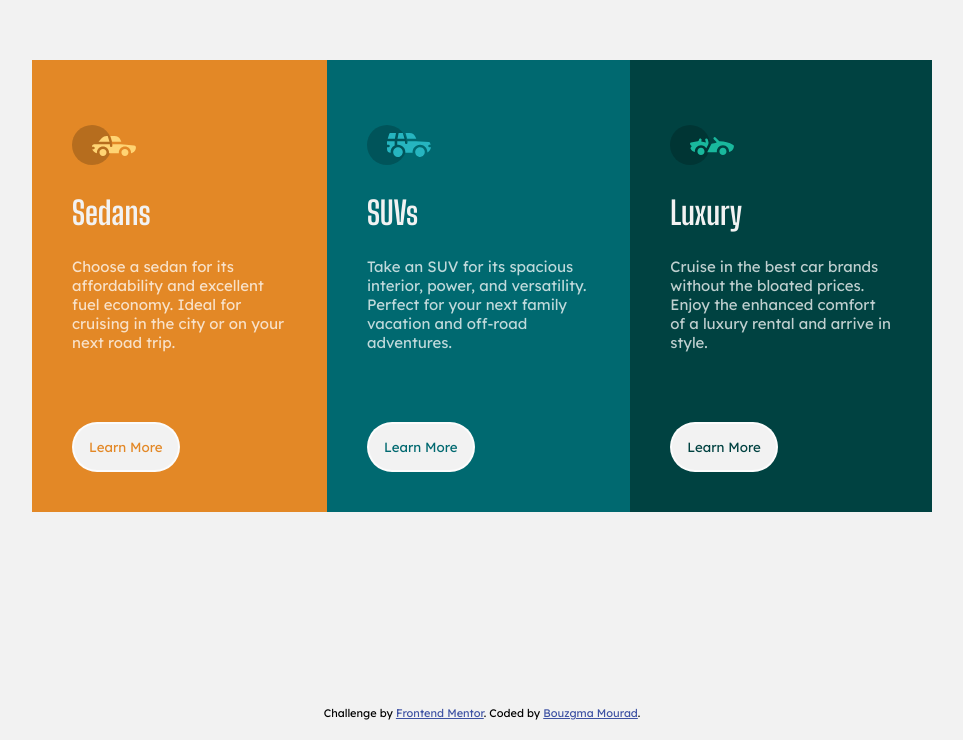
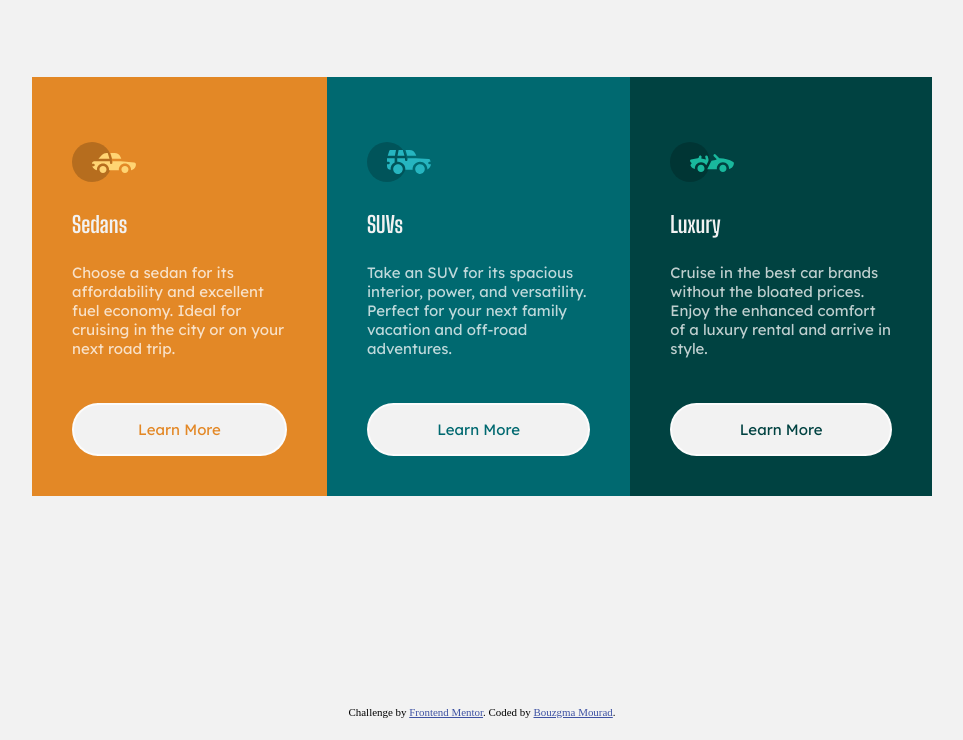
Before and after one commit to MouradBouzgma/3-column-preview-card-component-main, a plain HTML site: page index.html in a window 1280 px wide. Shown: the part 129-869 px from the top of the page, without its empty margins (158-1121 px from the left). Drawn offline with Linux system fonts and the light colour scheme.

Commit message:
I applied the Melvin Aguilar Notes

```diff
--- a/css/style.css
+++ b/css/style.css
@@ -1,3 +1,7 @@
+html {
+  font-size: 15px;
+}
+
 * {
   margin: 0;
   padding: 0;
@@ -14,8 +18,6 @@
 }
 
 body {
-  font-family: 'Big Shoulders Display', cursive;
-  font-family: 'Lexend Deca', sans-serif;
   background-color: var(--Very-light-gray-background-headings-buttons);
 }
 
@@ -61,7 +63,7 @@ main .card .card-info:last-of-type {
   background-color: var(--very-dark-cyan);
 }
 
-main .card .card-info h1 {
+main .card .card-info h2 {
   margin-bottom: var(--main-margin);
   color: var(--Very-light-gray-background-headings-buttons);
   font-family: 'Big Shoulders Display', cursive;
@@ -69,7 +71,7 @@ main .card .card-info h1 {
 
 main .card .card-info p {
   margin-bottom: var(--main-margin);
-  font-size: 15px;
+  font-size: 1rem;
   font-family: 'Lexend Deca', sans-serif;
   color: var(--Transparent-white-paragraphs);
 }
@@ -78,7 +80,8 @@ main .card .card-info img {
   margin: var(--main-margin) 0px;
 }
 
-main .card .card-info button {
+main .card .card-info a {
+  display: block;
   margin-top: calc(20px + var(--main-margin));
   background-color: var(--Very-light-gray-background-headings-buttons);
   padding: 15px;
@@ -89,34 +92,45 @@ main .card .card-info button {
   -moz-border-radius: 30px;
   -ms-border-radius: 30px;
   -o-border-radius: 30px;
+  text-decoration: none;
+  text-align: center;
 }
 
-
-
-main .card .card-info button[b-color="very-Dark-cyan"] {
+main .card .card-info a[b-color="very-Dark-cyan"] {
   color: var(--very-dark-cyan);
 }
 
-main .card .card-info button[b-color="Dark-cyan"] {
+main .card .card-info a[b-color="Dark-cyan"] {
   color: var(--Dark-cyan);
 }
 
-main .card .card-info button[b-color="Bright-orange"] {
+main .card .card-info a[b-color="Bright-orange"] {
   color: var(--Bright-orange);
 }
 
-main .card .card-info button[b-color="very-Dark-cyan"]:hover {
+main .card .card-info a[b-color="very-Dark-cyan"]:hover {
   background-color: var(--very-dark-cyan);
 }
 
-main .card .card-info button[b-color="Dark-cyan"]:hover {
+main .card .card-info a[b-color="Dark-cyan"]:hover {
   background-color: var(--Dark-cyan);
 }
 
-main .card .card-info button[b-color="Bright-orange"]:hover {
+main .card .card-info a[b-color="Bright-orange"]:hover {
   background-color: var(--Bright-orange);
 }
 
-main .card .card-info button:hover {
+main .card .card-info a:hover {
   color: var(--Transparent-white-paragraphs);
 }
+
+footer {
+  font-size: 0.73rem;
+  text-align: center;
+  margin-top: 20px;
+  margin-bottom: 20px;
+}
+
+footer a {
+  color: hsl(228, 45%, 44%);
+}
--- a/index.html
+++ b/index.html
@@ -16,50 +16,38 @@
   <link rel="stylesheet" href="css/style.css">
 
   <!-- Feel free to remove these styles or customise in your own stylesheet 👍 -->
-  <style>
-    .attribution {
-      font-size: 11px;
-      text-align: center;
-      margin-top: 20px;
-      margin-bottom: 20px;
-    }
-
-    .attribution a {
-      color: hsl(228, 45%, 44%);
-    }
-  </style>
 </head>
 
 <body>
   <main>
     <div class="card">
       <div class="card-info">
-        <img src="images/icon-sedans.svg" alt="icon-sedans">
-        <h1>Sedans</h1>
+        <img src="images/icon-sedans.svg" alt="" aria-hidden="true">
+        <h2>Sedans</h2>
         <p>Choose a sedan for its affordability and excellent fuel economy. Ideal for cruising in the city
           or on your next road trip.</p>
-        <button b-color="Bright-orange">Learn More</button>
+        <a href="#" b-color="Bright-orange">Learn More</a>
       </div>
       <div class="card-info">
-        <img src="images/icon-suvs.svg" alt="icon-suvs">
-        <h1>SUVs</h1>
+        <img src="images/icon-suvs.svg" alt="" aria-hidden="true">
+        <h2>SUVs</h2>
         <p>Take an SUV for its spacious interior, power, and versatility. Perfect for your next family vacation
           and off-road adventures.</p>
-        <button b-color="Dark-cyan">Learn More</button>
+        <a href="#" b-color="Dark-cyan">Learn More</a>
       </div>
       <div class="card-info">
-        <img src="images/icon-luxury.svg" alt="icon-luxury">
-        <h1>Luxury</h1>
+        <img src="images/icon-luxury.svg" alt="" aria-hidden="true">
+        <h2>Luxury</h2>
         <p>Cruise in the best car brands without the bloated prices. Enjoy the enhanced comfort of a luxury
           rental and arrive in style.</p>
-        <button b-color="very-Dark-cyan">Learn More</button>
+        <a href="#" b-color="very-Dark-cyan">Learn More</a>
       </div>
     </div>
   </main>
-  <div class="attribution">
+  <footer>
     Challenge by <a href="https://www.frontendmentor.io?ref=challenge" target="_blank">Frontend Mentor</a>.
     Coded by <a href="https://www.instagram.com/mouradbouzgma">Bouzgma Mourad</a>.
-  </div>
+  </footer>
 </body>
 
 </html>
```
